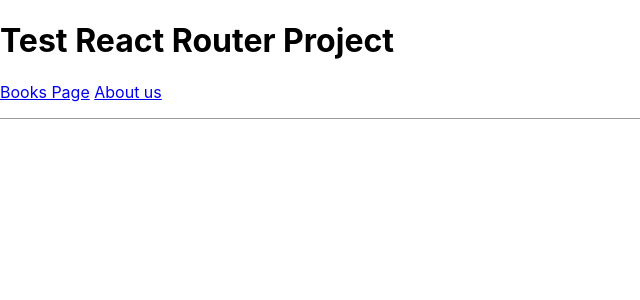
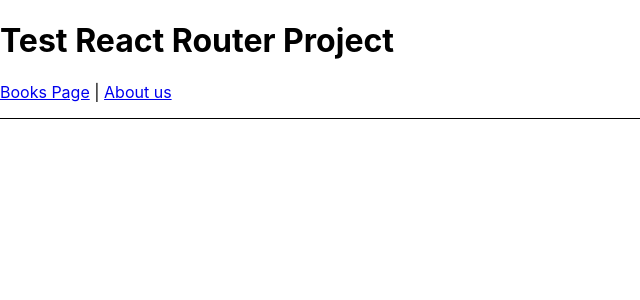
Before and after one commit to arianXdev/react-router-test-app, a React (Create React App) app: page / in a window 1280 px wide. Shown: the top 300 px of the page, without its empty margins (0-640 px from the left). Built offline with nearby package versions, Linux system fonts and the light colour scheme.

Commit message:
refactor: created index.jsx in components/ directory to import in a better way

```diff
--- a/src/App.css
+++ b/src/App.css
@@ -1,4 +1,4 @@
 .nav {
-	border-bottom: 1px solid #999;
+	border-bottom: 1px solid;
 	padding-bottom: 1rem;
 }
--- a/src/App.js
+++ b/src/App.js
@@ -11,8 +11,7 @@ function App() {
 				{/* About page and Books page */}
 
 				<nav className="nav">
-					<Link to="/books">Books Page</Link>
-					{"   "}
+					<Link to="/books">Books Page</Link> | {"    "}
 					<Link to="/about">About us</Link>
 				</nav>
 			</header>
--- /dev/null
+++ b/src/components/index.jsx
@@ -0,0 +1,3 @@
+export { default as About } from "./About/About";
+export { default as Contact } from "./Contact/Contact";
+export { default as Books } from "./Books/Books";
--- a/src/index.js
+++ b/src/index.js
@@ -4,8 +4,8 @@ import ReactDOM from "react-dom/client";
 import { BrowserRouter, Routes, Route } from "react-router-dom";
 
 import App from "./App";
-import About from "./components/About/About";
-import Books from "./components/Books/Books";
+
+import { About, Books, Contact } from "./components";
 
 import "./index.css";
 
@@ -15,9 +15,10 @@ root.render(
 		{/* Depending on URL/ Address changes */}
 		<BrowserRouter>
 			<Routes>
+				{/* You can think about a <Route> kind of like an if statement; if its path matches the current URL, it renders its element */}
 				<Route path="/" element={<App />}>
-					<Route path="/about" element={<About />} />
-					<Route path="/books" element={<Books />} />
+					<Route path="about" element={<About />} />
+					<Route path="Books" element={<Books />} />
 				</Route>
 			</Routes>
 		</BrowserRouter>
```
